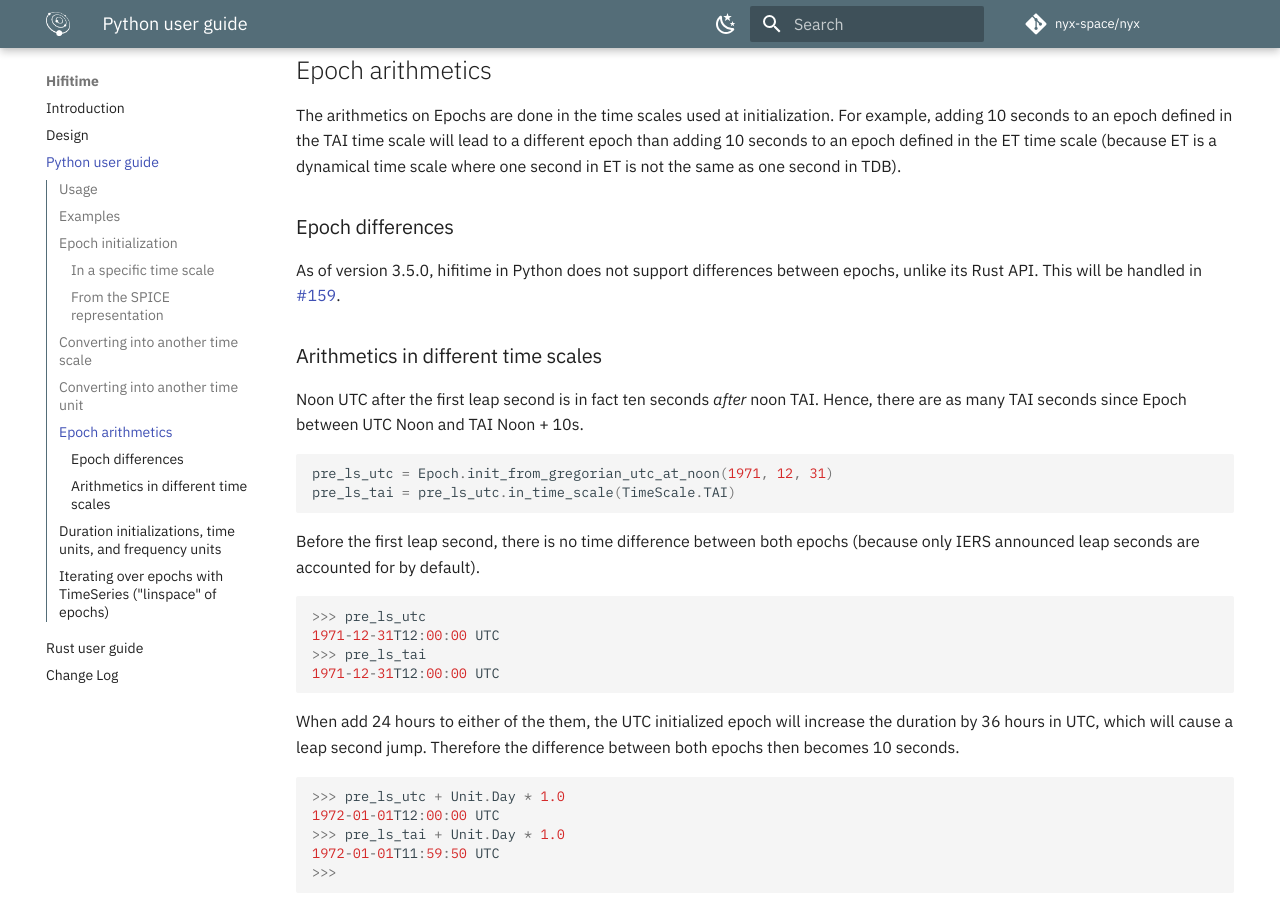
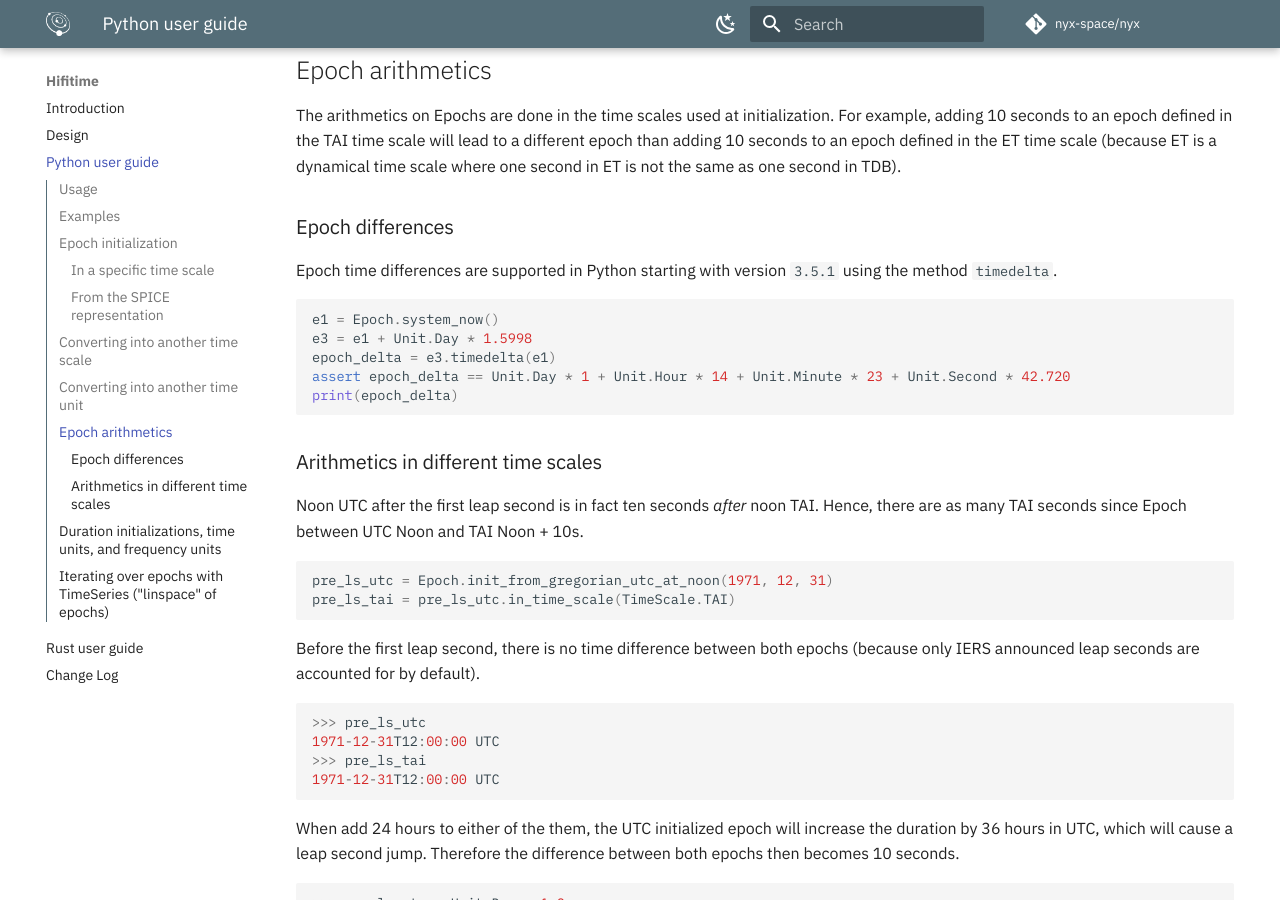
Before and after one commit to nyx-space/docs, an MkDocs documentation site: the page built from docs/hifitime/python.md, in a window 1280 px wide and 900 px high, scrolled down 3485 px. Built offline with MkDocs 1.6.1 and Material for MkDocs 9.7.7, drawn with Linux system fonts in a browser that asks for light colours; comment, search, counter and statistics services are not loaded.

Commit message:
[hifitime] Add timedelta for Python
Signed-off-by: Christopher Rabotin <christopher.rabotin@gmail.com>

````diff
--- a/docs/hifitime/python.md
+++ b/docs/hifitime/python.md
@@ -163,7 +163,15 @@ The arithmetics on Epochs are done in the time scales used at initialization. Fo
 
 ### Epoch differences
 
-As of version 3.5.0, hifitime in Python does not support differences between epochs, unlike its Rust API. This will be handled in [#159](https://github.com/nyx-space/hifitime/issues/159).
+Epoch time differences are supported in Python starting with version `3.5.1` using the method `timedelta`.
+
+```python
+e1 = Epoch.system_now()
+e3 = e1 + Unit.Day * 1.5998
+epoch_delta = e3.timedelta(e1)
+assert epoch_delta == Unit.Day * 1 + Unit.Hour * 14 + Unit.Minute * 23 + Unit.Second * 42.720
+print(epoch_delta)
+```
 
 ### Arithmetics in different time scales
 
````
Also changed, not shown: docs/nyxspace/showcase/index.md (+1 -1 lines).
